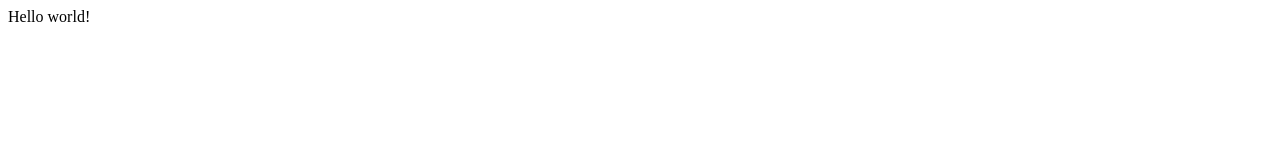
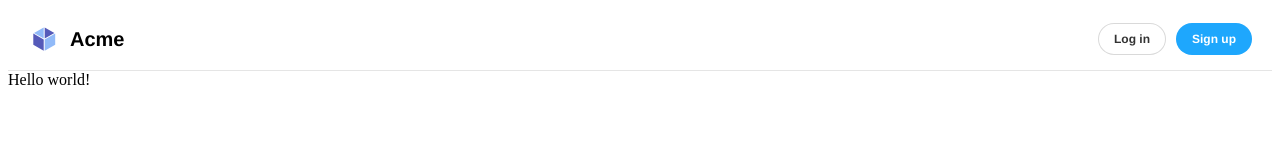
Before and after one commit to eidietrich/mtleg-2021-app, a Gatsby site: page / in a window 1280 px wide. Built offline with nearby package versions, Linux system fonts and the light colour scheme; Gatsby itself is replaced by a stand-in of ours.

```diff
--- /dev/null
+++ b/src/components/Button.js
@@ -0,0 +1,50 @@
+import React from 'react';
+import PropTypes from 'prop-types';
+import './button.css';
+
+/**
+ * Primary UI component for user interaction
+ */
+export const Button = ({ primary, backgroundColor, size, label, ...props }) => {
+  const mode = primary ? 'storybook-button--primary' : 'storybook-button--secondary';
+  return (
+    <button
+      type="button"
+      className={['storybook-button', `storybook-button--${size}`, mode].join(' ')}
+      style={backgroundColor && { backgroundColor }}
+      {...props}
+    >
+      {label}
+    </button>
+  );
+};
+
+Button.propTypes = {
+  /**
+   * Is this the principal call to action on the page?
+   */
+  primary: PropTypes.bool,
+  /**
+   * What background color to use
+   */
+  backgroundColor: PropTypes.string,
+  /**
+   * How large should the button be?
+   */
+  size: PropTypes.oneOf(['small', 'medium', 'large']),
+  /**
+   * Button contents
+   */
+  label: PropTypes.string.isRequired,
+  /**
+   * Optional click handler
+   */
+  onClick: PropTypes.func,
+};
+
+Button.defaultProps = {
+  backgroundColor: null,
+  primary: false,
+  size: 'medium',
+  onClick: undefined,
+};
--- /dev/null
+++ b/src/components/Header.js
@@ -0,0 +1,54 @@
+import React from 'react';
+import PropTypes from 'prop-types';
+
+import { Button } from './Button';
+import './header.css';
+
+const Header = ({ user, onLogin, onLogout, onCreateAccount }) => (
+  <header>
+    <div className="wrapper">
+      <div>
+        <svg width="32" height="32" viewBox="0 0 32 32" xmlns="http://www.w3.org/2000/svg">
+          <g fill="none" fillRule="evenodd">
+            <path
+              d="M10 0h12a10 10 0 0110 10v12a10 10 0 01-10 10H10A10 10 0 010 22V10A10 10 0 0110 0z"
+              fill="#FFF"
+            />
+            <path
+              d="M5.3 10.6l10.4 6v11.1l-10.4-6v-11zm11.4-6.2l9.7 5.5-9.7 5.6V4.4z"
+              fill="#555AB9"
+            />
+            <path
+              d="M27.2 10.6v11.2l-10.5 6V16.5l10.5-6zM15.7 4.4v11L6 10l9.7-5.5z"
+              fill="#91BAF8"
+            />
+          </g>
+        </svg>
+        <h1>Acme</h1>
+      </div>
+      <div>
+        {user ? (
+          <Button size="small" onClick={onLogout} label="Log out" />
+        ) : (
+          <>
+            <Button size="small" onClick={onLogin} label="Log in" />
+            <Button primary size="small" onClick={onCreateAccount} label="Sign up" />
+          </>
+        )}
+      </div>
+    </div>
+  </header>
+);
+
+export default Header
+
+Header.propTypes = {
+  user: PropTypes.shape({}),
+  onLogin: PropTypes.func.isRequired,
+  onLogout: PropTypes.func.isRequired,
+  onCreateAccount: PropTypes.func.isRequired,
+};
+
+Header.defaultProps = {
+  user: null,
+};
--- /dev/null
+++ b/src/components/button.css
@@ -0,0 +1,30 @@
+.storybook-button {
+  font-family: 'Nunito Sans', 'Helvetica Neue', Helvetica, Arial, sans-serif;
+  font-weight: 700;
+  border: 0;
+  border-radius: 3em;
+  cursor: pointer;
+  display: inline-block;
+  line-height: 1;
+}
+.storybook-button--primary {
+  color: white;
+  background-color: #1ea7fd;
+}
+.storybook-button--secondary {
+  color: #333;
+  background-color: transparent;
+  box-shadow: rgba(0, 0, 0, 0.15) 0px 0px 0px 1px inset;
+}
+.storybook-button--small {
+  font-size: 12px;
+  padding: 10px 16px;
+}
+.storybook-button--medium {
+  font-size: 14px;
+  padding: 11px 20px;
+}
+.storybook-button--large {
+  font-size: 16px;
+  padding: 12px 24px;
+}
--- /dev/null
+++ b/src/components/header.css
@@ -0,0 +1,26 @@
+.wrapper {
+  font-family: 'Nunito Sans', 'Helvetica Neue', Helvetica, Arial, sans-serif;
+  border-bottom: 1px solid rgba(0, 0, 0, 0.1);
+  padding: 15px 20px;
+  display: flex;
+  align-items: center;
+  justify-content: space-between;
+}
+
+svg {
+  display: inline-block;
+  vertical-align: top;
+}
+
+h1 {
+  font-weight: 900;
+  font-size: 20px;
+  line-height: 1;
+  margin: 6px 0 6px 10px;
+  display: inline-block;
+  vertical-align: top;
+}
+
+button + button {
+  margin-left: 10px;
+}
--- a/src/pages/index.js
+++ b/src/pages/index.js
@@ -1,5 +1,10 @@
 import React from "react"
 
+import Header from '../components/Header'
+
 export default function Home() {
-  return <div>Hello world!</div>
+  return <div>
+      <Header />
+      <div>Hello world!</div>
+    </div>
 }
```
Also changed, not shown: package.json (+10 -1 lines), src/components/Button.stories.js (added, +36 -0 lines), src/components/Header.stories.js (added, +18 -0 lines), src/components/Page.js (added, +71 -0 lines), src/components/Page.stories.js (added, +21 -0 lines), src/components/page.css (added, +69 -0 lines), .storybook/main.js (added), .storybook/preview.js (added), 2 other files.
